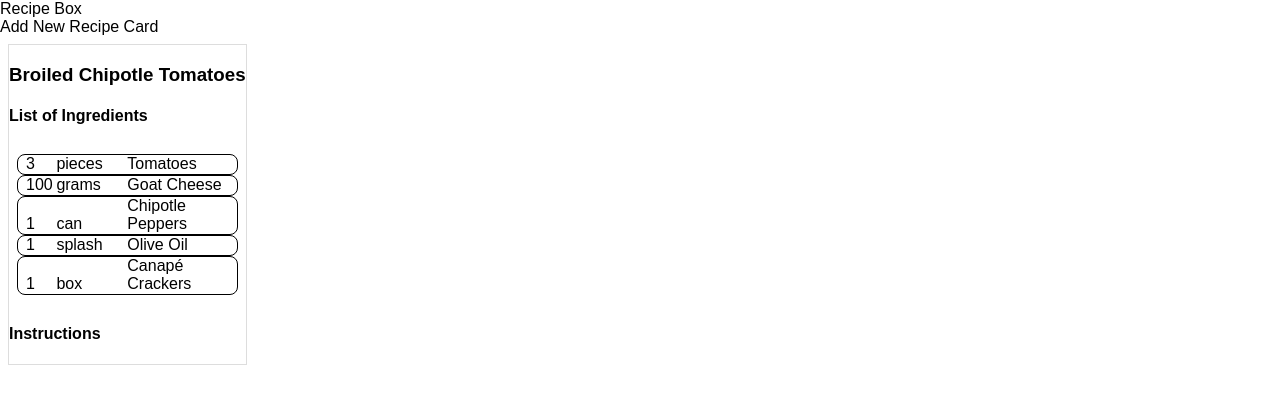
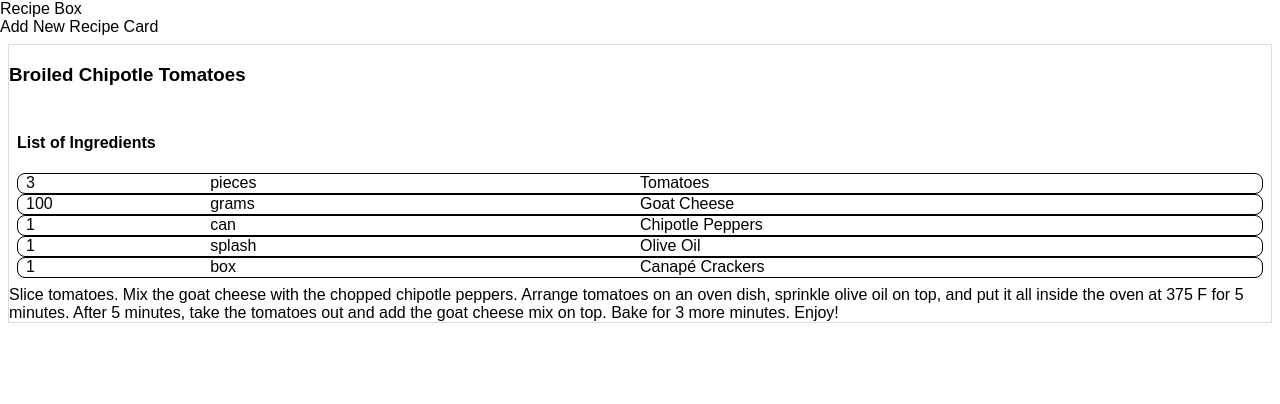
Before and after one commit to cgarate/recipe-box-react-ts, a React (Create React App) app: page / in a window 1280 px wide. Shown: the top 404 px of the page. Built offline with nearby package versions, Linux system fonts and the light colour scheme.

Commit message:
Adds Instructions component, renames some files and refactors code

```diff
--- a/src/App.tsx
+++ b/src/App.tsx
@@ -1,4 +1,5 @@
 import * as React from "react";
+import { BoxUIContainer } from './components/BoxUIContainer';
 import { Header } from "./components/Header";
 import Recipes from './components/recipes';
 import { theme, ThemeProvider } from "./theme";
@@ -7,10 +8,10 @@ class App extends React.Component {
   public render() {
     return (
       <ThemeProvider theme={theme}>
-        <main>
+        <BoxUIContainer>
           <Header />
           <Recipes />
-        </main>
+        </BoxUIContainer>
       </ThemeProvider>
     );
   }
--- a/src/components/BoxUIContainer.tsx
+++ b/src/components/BoxUIContainer.tsx
@@ -8,14 +8,14 @@ interface Props {
   className?: string,
 }
 
-const BoxUIContainerComponent: React.SFC<Props & StyledSystemProps> = ({ className, children }) => {
+const BoxComponent: React.SFC<Props & StyledSystemProps> = ({ className, children }) => {
   return <div className={className ? className : ""}>{children}</div>
 }
 
-export const BoxUIContainer = styled(BoxUIContainerComponent)`
+export const BoxUIContainer = styled(BoxComponent)`
   ${space}
   ${width}
   ${flexBasis}
   ${borders}
 `;
-BoxUIContainer.displayName = "BoxUIContainer";
+BoxComponent.displayName = "BoxContainer";
--- a/src/components/Flexbox.tsx
+++ b/src/components/FlexboxContainer.tsx
@@ -20,7 +20,7 @@ const FlexboxComponent: React.SFC<Props & StyledSystemProps> = ({ className, chi
   return <div className={className ? className : ""}>{children}</div>
 }
 
-export const Flexbox = styled(FlexboxComponent)`
+export const FlexboxContainer = styled(FlexboxComponent)`
   display: flex;
   ${space}
   ${width}
@@ -29,3 +29,4 @@ export const Flexbox = styled(FlexboxComponent)`
   ${alignItems}
   ${justifyContent}
 `
+FlexboxComponent.displayName = "FlexboxContainer";
--- /dev/null
+++ b/src/components/FlexboxElement.tsx
@@ -0,0 +1,35 @@
+import * as React from "react";
+import {
+  alignSelf,
+  borders,
+  flexBasis,
+  justifySelf,
+  order,
+  space,
+  width,
+} from "styled-system";
+import styled from "../theme";
+import { StyledSystemProps } from "../theme/theme.types";
+
+interface Props {
+  children?: React.ReactNode;
+  className?: string;
+}
+
+const FlexboxComponentElement: React.SFC<Props & StyledSystemProps> = ({
+  className,
+  children,
+}) => {
+  return <div className={className ? className : ""}>{children}</div>;
+};
+
+export const FlexboxElement = styled(FlexboxComponentElement)`
+  ${space}
+  ${width}
+  ${flexBasis}
+  ${justifySelf}
+  ${alignSelf}
+  ${order}
+  ${borders}
+`;
+FlexboxComponentElement.displayName = "FlexboxElement";
--- a/src/components/Ingredient.tsx
+++ b/src/components/Ingredient.tsx
@@ -4,6 +4,7 @@ import { IngredientType } from "../store/store.types";
 import styled from "../theme/index";
 import { StyledSystemProps } from "../theme/theme.types";
 import { BoxUIContainer } from "./BoxUIContainer";
+import { FlexboxElement } from './FlexboxElement';
 
 interface Props {
   ingredient: IngredientType;
@@ -14,10 +15,10 @@ export const IngredientComponent: React.SFC<Props & StyledSystemProps> = ({
   ingredient,
   className,
 }) => (
-  <BoxUIContainer className={className ? className : ""}>
-    <BoxUIContainer flexBasis='15%'>{ingredient.quantity}</BoxUIContainer>
-    <BoxUIContainer flexBasis='35%'>{ingredient.unit}</BoxUIContainer>
-    <BoxUIContainer flexBasis='50%' >{ingredient.name}</BoxUIContainer>
+  <BoxUIContainer className={className ? className : ""} >
+    <FlexboxElement flexBasis='15%'>{ingredient.quantity}</FlexboxElement>
+    <FlexboxElement flexBasis='35%'>{ingredient.unit}</FlexboxElement>
+    <FlexboxElement flexBasis='50%' >{ingredient.name}</FlexboxElement>
   </BoxUIContainer>
 );
 
@@ -30,3 +31,4 @@ export const Ingredient = styled(IngredientComponent)`
   ${borders}
   ${borderRadius}
 `;
+IngredientComponent.displayName = "Ingredient";
--- a/src/components/IngredientList.tsx
+++ b/src/components/IngredientList.tsx
@@ -1,9 +1,9 @@
 import * as React from "react";
 import { IngredientType } from "../store/store.types";
-import { borderRadius } from '../styles/border-radius/index';
-import { spacing } from '../styles/spacing/index';
+import { borderRadius } from "../styles/border-radius/index";
+import { spacing } from "../styles/spacing/index";
 import { BoxUIContainer } from "./BoxUIContainer";
-import { Flexbox } from './Flexbox';
+import { FlexboxContainer } from "./FlexboxContainer";
 import { Ingredient } from "./Ingredient";
 
 interface Props {
@@ -12,8 +12,9 @@ interface Props {
 
 const IngredientList = ({ ingredients }: Props) => {
   return (
-    <BoxUIContainer p={spacing.two} >
-      <Flexbox flexDirection='column' justifyContent='flex-start'>
+    <BoxUIContainer p={spacing.two}>
+      <h4>List of Ingredients</h4>
+      <FlexboxContainer flexDirection="column" justifyContent="flex-start">
         {ingredients.map((ingredient, index) => {
           return (
             <Ingredient
@@ -21,14 +22,15 @@ const IngredientList = ({ ingredients }: Props) => {
               ingredient={ingredient}
               px={spacing.two}
               pt={spacing.zer0}
-              pb='0.0625rem'
-              border='1px solid'
+              pb="0.0625rem"
+              border="1px solid"
               borderRadius={borderRadius.eight}
-              alignItems='flex-end' justifyContent='space-between'
+              alignItems="flex-end"
+              justifyContent="space-between"
             />
           );
         })}
-      </Flexbox>
+      </FlexboxContainer>
     </BoxUIContainer>
   );
 };
--- /dev/null
+++ b/src/components/Instructions.tsx
@@ -0,0 +1,15 @@
+import * as React from "react";
+import { BoxUIContainer } from "./BoxUIContainer";
+
+interface Props {
+  instructions: string;
+  className?: string;
+}
+
+export const InstructionsComponent = ({ instructions, className }: Props) => {
+  return (
+    <BoxUIContainer className={className ? className : ""}>
+      {instructions}
+    </BoxUIContainer>
+  );
+};
--- a/src/components/RecipeCard.tsx
+++ b/src/components/RecipeCard.tsx
@@ -5,6 +5,7 @@ import styled from "../theme/index";
 import { StyledSystemProps } from "../theme/theme.types";
 import { BoxUIContainer } from "./BoxUIContainer";
 import IngredientList from "./IngredientList";
+import { InstructionsComponent } from './Instructions';
 
 interface Props {
   recipeData: RecipeType;
@@ -18,9 +19,8 @@ const RecipeCardComponent: React.SFC<Props & StyledSystemProps> = ({
   return (
     <BoxUIContainer className={className ? className : ""}>
       <h3>{recipeData.title}</h3>
-      <h4>List of Ingredients</h4>
       <IngredientList ingredients={recipeData.ingredients}  />
-      <h4>Instructions</h4>
+      <InstructionsComponent instructions={recipeData.instructions} />
     </BoxUIContainer>
   );
 };
@@ -31,3 +31,4 @@ export const RecipeCard = styled(RecipeCardComponent)`
   ${width}
   ${borders}
 `;
+RecipeCardComponent.displayName = "RecipeCard";
--- a/src/components/recipes.tsx
+++ b/src/components/recipes.tsx
@@ -3,7 +3,7 @@ import { connect } from "react-redux";
 import { selectRecipeRecords } from "src/selectors/recipe.selector";
 import { AppStateType } from "src/store/recipeBox.reducers";
 import { RecipeType } from "src/store/store.types";
-import { Flexbox } from "./Flexbox";
+import { FlexboxContainer } from "./FlexboxContainer";
 import { RecipeCard } from "./RecipeCard";
 
 interface Props {
@@ -12,7 +12,7 @@ interface Props {
 
 const Recipes = ({ recipeRecords }: Props) => {
   return (
-    <Flexbox p={2} flexWrap="wrap">
+    <FlexboxContainer p={2} flexWrap="wrap">
       {recipeRecords.map((recipe) => (
         <RecipeCard
           key={recipe.id}
@@ -20,7 +20,7 @@ const Recipes = ({ recipeRecords }: Props) => {
           border="1px solid #dddddd"
         />
       ))}
-    </Flexbox>
+    </FlexboxContainer>
   );
 };
 
```
